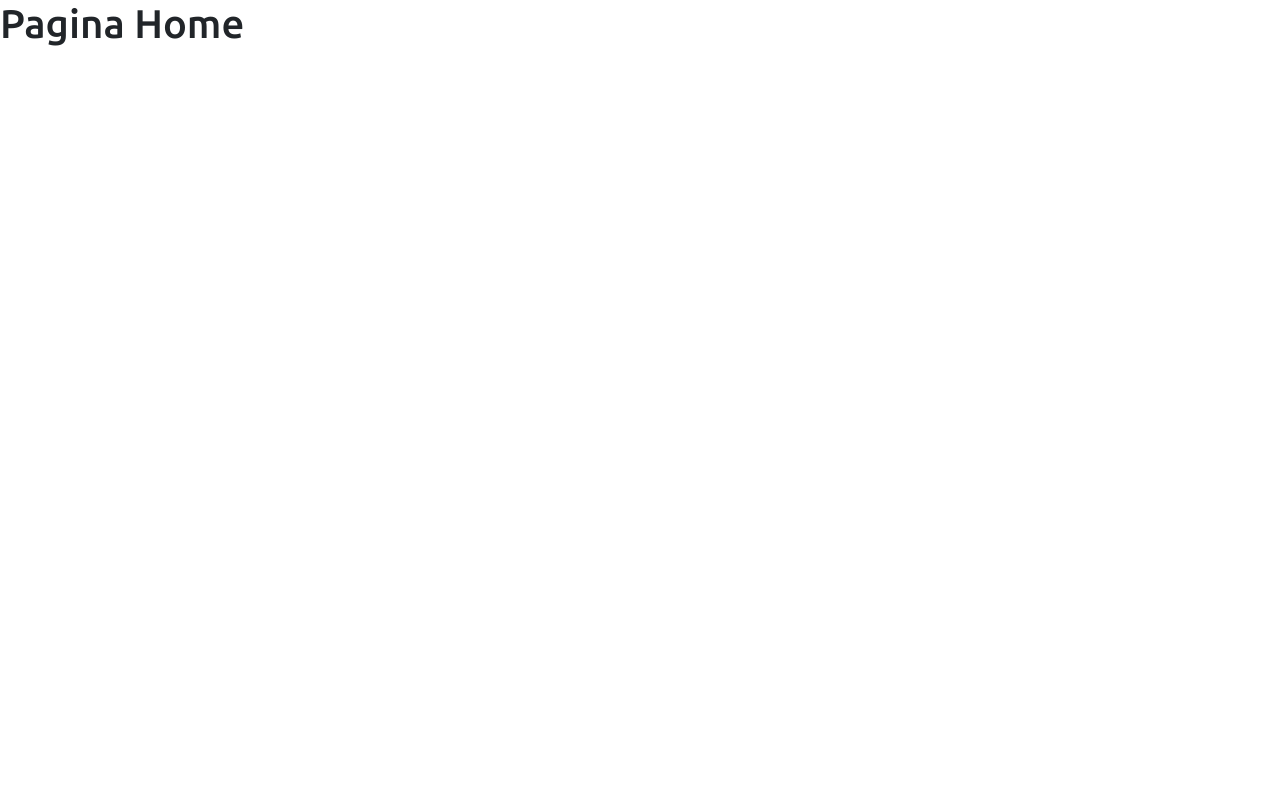
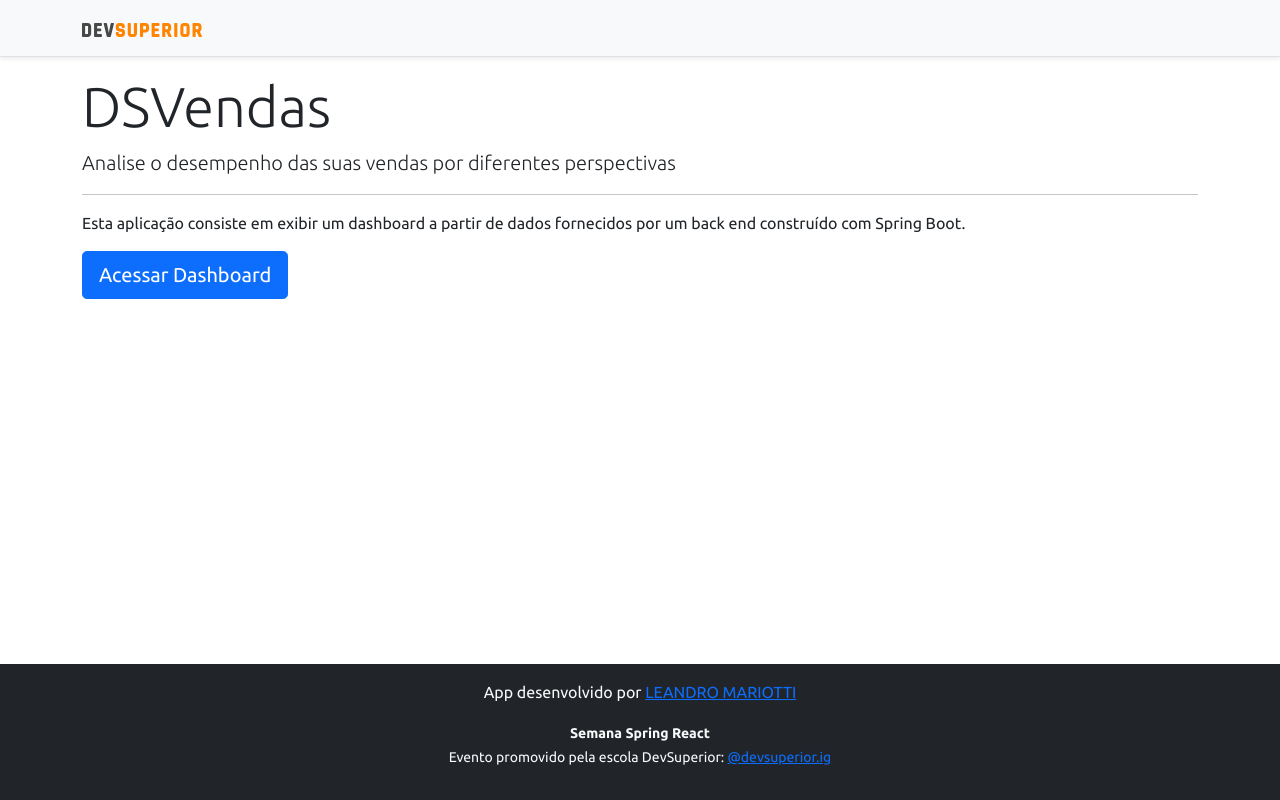
Before and after one commit to Mariotti7/projeto-sds3, a React (Create React App) app in the folder frontend/: page / in a window 1280 px wide. Built offline with nearby package versions, Linux system fonts and the light colour scheme.

Commit message:
feat: Home, Navigation

```diff
--- a/frontend/src/components/Footer/index.tsx
+++ b/frontend/src/components/Footer/index.tsx
@@ -11,7 +11,7 @@
             target="_blank"
             rel="noreferrer"
           >
-            Leandro Mariotti
+            LEANDRO MARIOTTI
           </a>
         </p>
         <p className="text-light">
--- a/frontend/src/components/NavBar/index.tsx
+++ b/frontend/src/components/NavBar/index.tsx
@@ -1,16 +1,19 @@
 import React from "react";
-import ImgDsDark from '../../assets/img/ds-dark.svg'
+import { Link } from "react-router-dom";
+import ImgDsDark from "../../assets/img/ds-dark.svg";
 
 const NavBar = () => {
   return (
-      <div className="d-flex flex-column flex-md-row align-items-center p-3 px-md-4 mb-3 bg-light border-bottom shadow-sm">
-        <div className="container">
-          <nav className="my-2 my-md-0 mr-md-3">
+    <div className="d-flex flex-column flex-md-row align-items-center p-3 px-md-4 mb-3 bg-light border-bottom shadow-sm">
+      <div className="container">
+        <nav className="my-2 my-md-0 mr-md-3">
+          <Link to="/">
             <img src={ImgDsDark} alt="DevSuperior" width="120" />
-          </nav>
-        </div>
+          </Link>
+        </nav>
       </div>
+    </div>
   );
-}
+};
 
 export default NavBar;
--- a/frontend/src/pages/Home/index.tsx
+++ b/frontend/src/pages/Home/index.tsx
@@ -1,9 +1,30 @@
+import Footer from "components/Footer";
+import NavBar from "components/NavBar";
+import { Link } from "react-router-dom";
+
 const Home = () => {
   return (
-      <div>
-          <h1>Pagina Home</h1>
+    <>
+      <NavBar />
+      <div className="container">
+        <div className="jumbotron">
+          <h1 className="display-4">DSVendas</h1>
+          <p className="lead">
+            Analise o desempenho das suas vendas por diferentes perspectivas
+          </p>
+          <hr />
+          <p>
+            Esta aplicação consiste em exibir um dashboard a partir de dados
+            fornecidos por um back end construído com Spring Boot.
+          </p>
+          <Link className="btn btn-primary btn-lg" to="/dashboard">
+              Acessar Dashboard
+          </Link>
+        </div>
       </div>
+      <Footer />
+    </>
   );
-}
+};
 
 export default Home;
```
